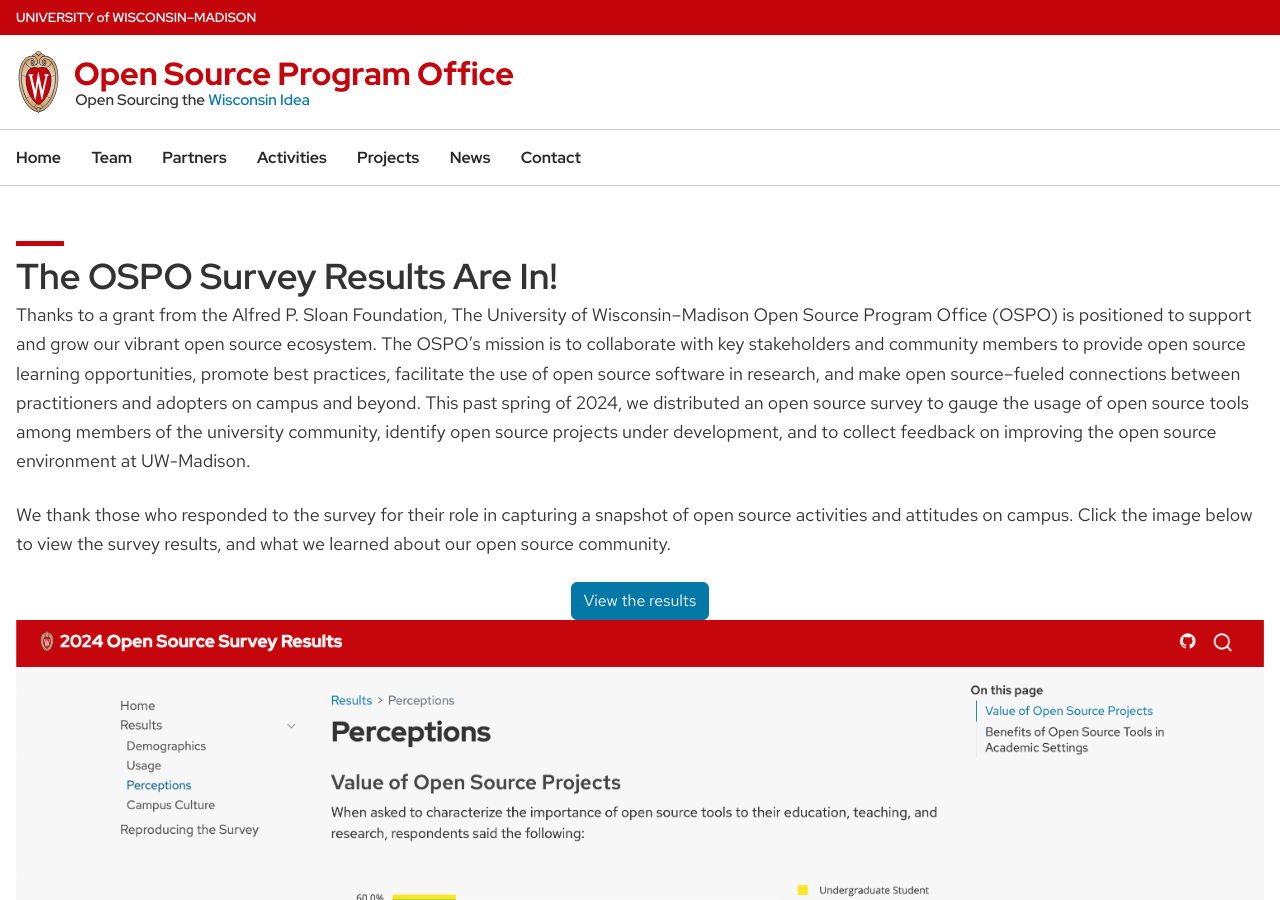
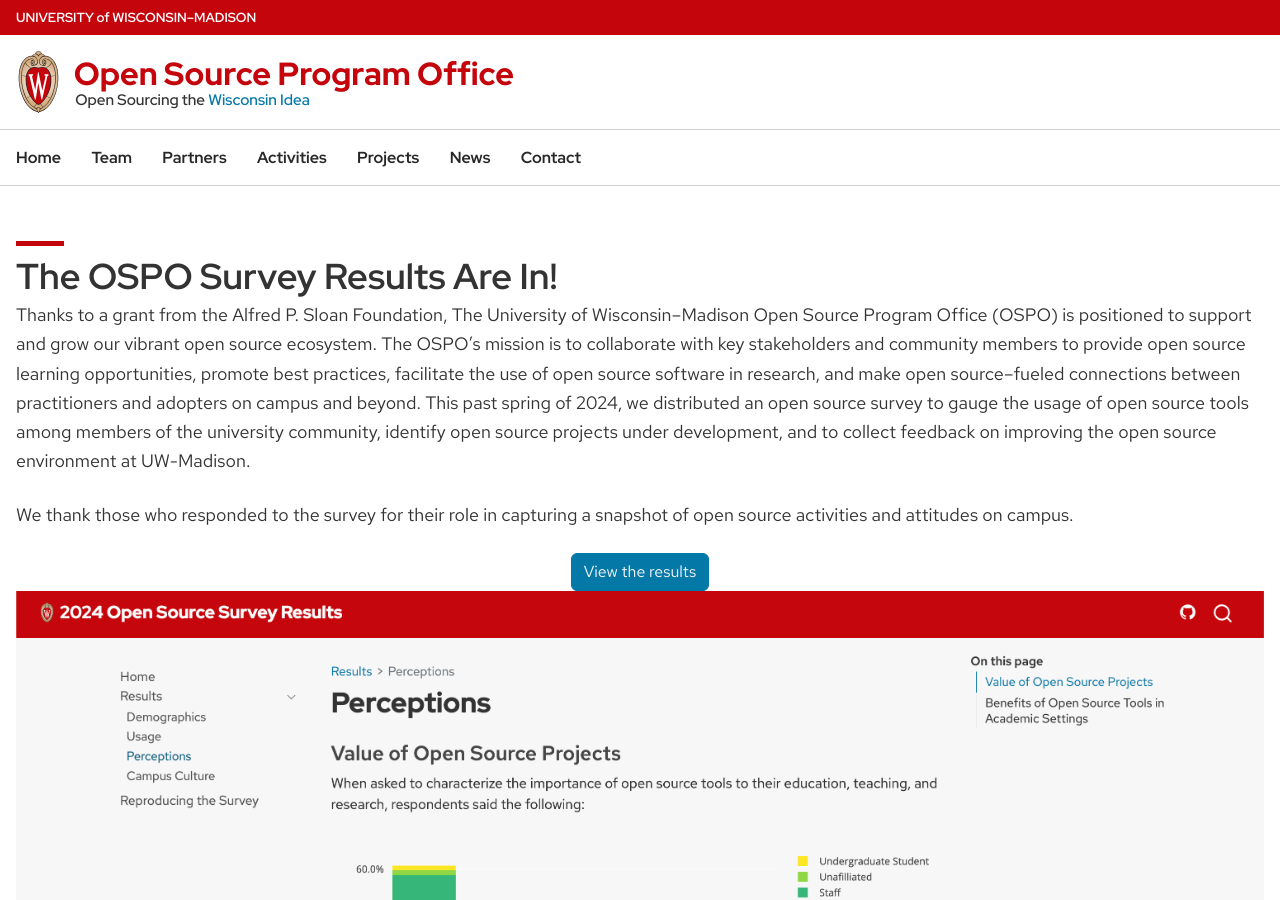
Before and after one commit to UW-Madison-DSI/ospo.wisc.edu-version-1.0, a Jekyll site: the page built from _posts/2024-07-03-ospo-survey.html, in a window 1280 px wide and 900 px high. Built offline with Jekyll 4.4.1, drawn with Linux system fonts in a browser that asks for light colours; some web fonts are replaced.

Commit message:
Update 2024-07-03-ospo-survey.html

```diff
--- a/_posts/2024-07-03-ospo-survey.html
+++ b/_posts/2024-07-03-ospo-survey.html
@@ -9,7 +9,7 @@
 <p>Thanks to a grant from the Alfred P. Sloan Foundation, The University of Wisconsin–Madison Open Source Program Office (OSPO) is positioned to support and grow our vibrant open source ecosystem. The OSPO’s mission is to collaborate with key stakeholders and community members to provide open source learning opportunities, promote best practices, facilitate the use of open source software in research, and make open source–fueled connections between practitioners and adopters on campus and beyond.
 This past spring of 2024, we distributed an open source survey to gauge the usage of open source tools among members of the university community, identify open source projects under development, and to collect feedback on improving the open source environment at UW-Madison.</p>
 
-<p>We thank those who responded to the survey for their role in capturing a snapshot of open source activities and attitudes on campus. Click the image below to view the survey results, and what we learned about our open source community.</p>
+<p>We thank those who responded to the survey for their role in capturing a snapshot of open source activities and attitudes on campus. </p>
 
 <center><a href="https://uw-madison-dsi.github.io/open_source_survey_results/sample.html" class="btn" data-original-href="https://uw-madison-dsi.github.io/open_source_survey_results/sample.html">View the results</a></center>
 
```
